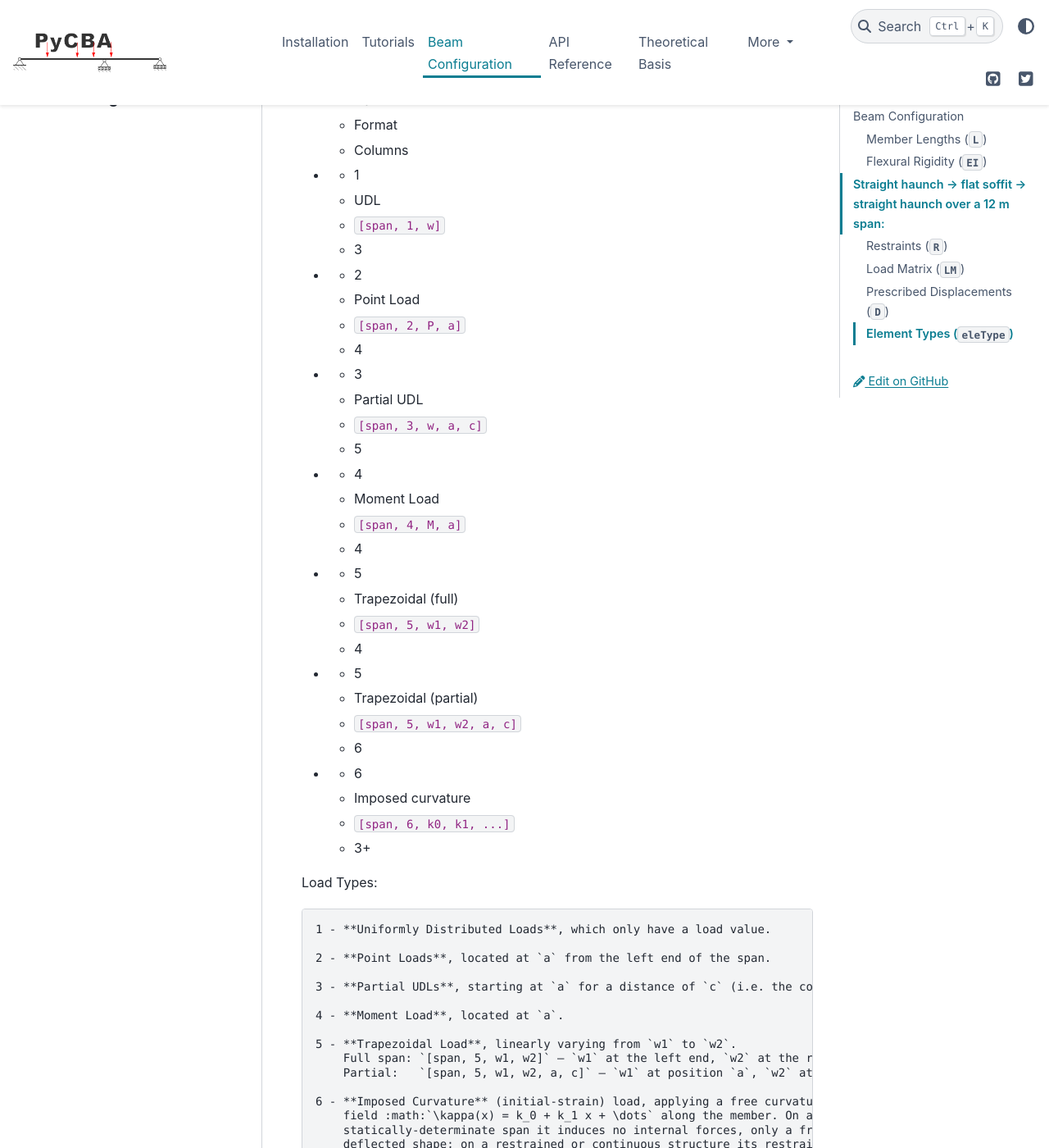
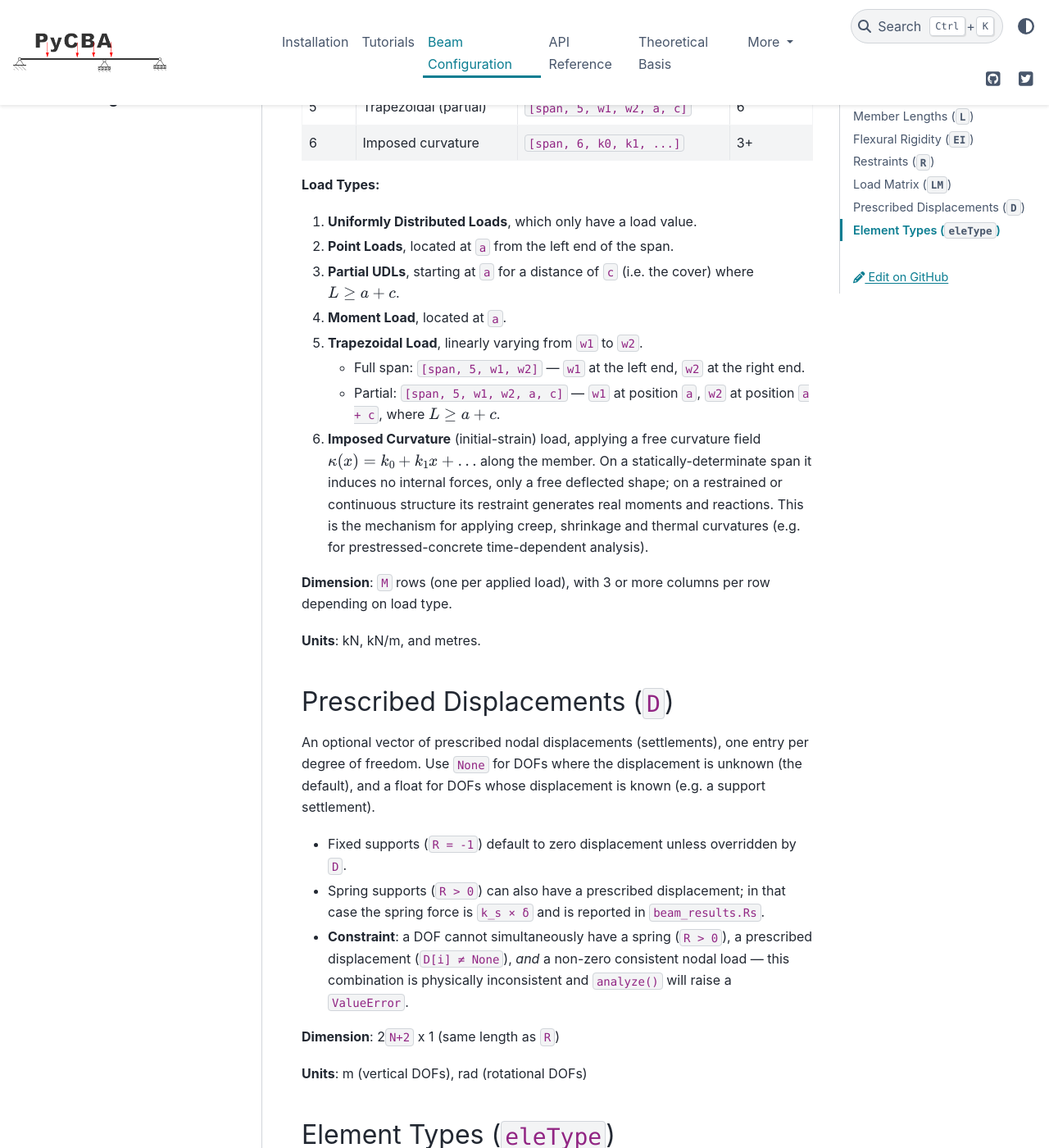
Before and after one commit to ccaprani/pycba, a Sphinx documentation site: the page built from docs/source/general.md, in a window 1280 px wide and 1400 px high, scrolled down 2337 px. Shown: the whole window at 82% size. Built offline with Sphinx 7.4.7 and the PyData theme 0.15.4, drawn with Linux system fonts in a browser that asks for light colours; some of the changed text lies outside the part shown.

Commit message:
docs: migrate to MyST Markdown; reorder + uplift Theoretical Basis
Markdown migration (MyST-Parser):
- Enable myst_parser with the dollarmath/amsmath extensions in conf.py and add
  myst-parser to docs/requirements.txt (so CI has it).
- Convert index/tutorials/api/references from .rst to MyST .md (toctree and the
  autosummary become fenced {toctree}/{eval-rst} blocks).
- Rewrite general.md and installation.md as true Markdown (they were reST in a
  .md file, so code fences, pipe tables and $math$ had rendered as literals).
- Update notebook cross-links from .rst to .md targets.

Theoretical Basis (theory.ipynb):
- Order the page semantically rather than appending: the non-prismatic element
  now sits under Elements, and imposed curvature under a new Loads section;
  Member Displacements (post-processing) moves to the end.
- Add a method overview with notation/sign conventions, a Loads / equivalent
  nodal forces section, and cross-links to tutorials/references.

Tutorial:
- Move the Example 2 & 4 legends to the upper-left so they no longer overlap
  the haunch peak.

Build is warning-free.

Co-Authored-By: Claude Opus 4.8 (1M context) <noreply@anthropic.com>

````diff
--- a/docs/requirements.txt
+++ b/docs/requirements.txt
@@ -5,6 +5,7 @@ setuptools
 scipy
 pydata-sphinx-theme
 Sphinx>=4.0
+myst-parser
 nbsphinx
 sphinx-autodoc-typehints
 pandoc
--- a/docs/source/conf.py
+++ b/docs/source/conf.py
@@ -45,9 +45,13 @@ extensions = [
     "sphinx_autodoc_typehints",
     "sphinx.ext.coverage",
     "sphinx.ext.githubpages",
-    # .. "recommonmark",
+    "myst_parser",  # Markdown (MyST) source files
     "nbsphinx",
 ]
+
+# MyST Markdown options.  ``dollarmath`` enables $...$ / $$...$$ math (matching
+# the notebooks); ``amsmath`` allows LaTeX align/bmatrix environments.
+myst_enable_extensions = ["dollarmath", "amsmath"]
 
 autodoc_member_order = "bysource"
 autosummary_generate = True  # Turn on sphinx.ext.autosummary
--- a/docs/source/general.md
+++ b/docs/source/general.md
@@ -1,10 +1,8 @@
-Beam Configuration
-==================
+# Beam Configuration
 
 The beam configuration input data is to be in the following format:
 
-Member Lengths (`L`)
---------------------
+## Member Lengths (`L`)
 
 A vector of the lengths of each member.
 
@@ -12,8 +10,7 @@ A vector of the lengths of each member.
 
 **Units**: m
 
-Flexural Rigidity (`EI`)
-------------------------
+## Flexural Rigidity (`EI`)
 
 The flexural rigidity for each member.
 
@@ -25,14 +22,14 @@ coordinate** (0 at the span start, the real span length at the end). Segments
 are added head-to-tail with `add_segment(seg_type, x, ei, degree=None)`
 (chainable), or in one line by passing a list of specs to the constructor:
 
-.. code-block:: python
-
-   import pycba as cba
-   # Straight haunch -> flat soffit -> straight haunch over a 12 m span:
-   sec = (cba.SectionEI()
-          .add_segment("linear", [0.0, 3.0], [3.0e5, 1.2e5])
-          .add_segment("const",  [3.0, 9.0], 1.2e5)
-          .add_segment("linear", [9.0, 12.0], [1.2e5, 3.0e5]))
+```python
+import pycba as cba
+# Straight haunch -> flat soffit -> straight haunch over a 12 m span:
+sec = (cba.SectionEI()
+       .add_segment("linear", [0.0, 3.0], [3.0e5, 1.2e5])
+       .add_segment("const",  [3.0, 9.0], 1.2e5)
+       .add_segment("linear", [9.0, 12.0], [1.2e5, 3.0e5]))
+```
 
 The `seg_type` is one of:
 
@@ -63,8 +60,7 @@ applied to all spans)
 
 **Units**: kNm2
 
-Restraints (`R`)
-----------------
+## Restraints (`R`)
 
 A vector of restraints for each node, as defined by the ends of each member.
 Each node has 2 degrees of freedom, vertical deflection and rotation, in that order, for each node.
@@ -76,77 +72,43 @@ Supports with a stiffness (kN/m or kNm/rad) are indicated by a positive value of
 
 **Units**: kN/m or kNm/rad or None
 
-Load Matrix (`LM`)
-------------------
+## Load Matrix (`LM`)
 
 A `List` of `Lists` representing the applied loads.
 Each entry is a single load descriptor whose length depends on the load type:
 
-.. list-table::
-   :header-rows: 1
-   :widths: 8 24 34 10
+| Type | Name | Format | Columns |
+|------|------|--------|---------|
+| 1 | UDL | `[span, 1, w]` | 3 |
+| 2 | Point Load | `[span, 2, P, a]` | 4 |
+| 3 | Partial UDL | `[span, 3, w, a, c]` | 5 |
+| 4 | Moment Load | `[span, 4, M, a]` | 4 |
+| 5 | Trapezoidal (full) | `[span, 5, w1, w2]` | 4 |
+| 5 | Trapezoidal (partial) | `[span, 5, w1, w2, a, c]` | 6 |
+| 6 | Imposed curvature | `[span, 6, k0, k1, ...]` | 3+ |
 
-   * - Type
-     - Name
-     - Format
-     - Columns
-   * - 1
-     - UDL
-     - ``[span, 1, w]``
-     - 3
-   * - 2
-     - Point Load
-     - ``[span, 2, P, a]``
-     - 4
-   * - 3
-     - Partial UDL
-     - ``[span, 3, w, a, c]``
-     - 5
-   * - 4
-     - Moment Load
-     - ``[span, 4, M, a]``
-     - 4
-   * - 5
-     - Trapezoidal (full)
-     - ``[span, 5, w1, w2]``
-     - 4
-   * - 5
-     - Trapezoidal (partial)
-     - ``[span, 5, w1, w2, a, c]``
-     - 6
-   * - 6
-     - Imposed curvature
-     - ``[span, 6, k0, k1, ...]``
-     - 3+
+**Load Types:**
 
-Load Types:
-
-    1 - **Uniformly Distributed Loads**, which only have a load value.
-
-    2 - **Point Loads**, located at `a` from the left end of the span.
-
-    3 - **Partial UDLs**, starting at `a` for a distance of `c` (i.e. the cover) where :math:`L \geq a + c`.
-
-    4 - **Moment Load**, located at `a`.
-
-    5 - **Trapezoidal Load**, linearly varying from `w1` to `w2`.
-        Full span: `[span, 5, w1, w2]` — `w1` at the left end, `w2` at the right end.
-        Partial:   `[span, 5, w1, w2, a, c]` — `w1` at position `a`, `w2` at position `a + c`, where :math:`L \geq a + c`.
-
-    6 - **Imposed Curvature** (initial-strain) load, applying a free curvature
-        field :math:`\kappa(x) = k_0 + k_1 x + \dots` along the member. On a
-        statically-determinate span it induces no internal forces, only a free
-        deflected shape; on a restrained or continuous structure its restraint
-        generates real moments and reactions. This is the mechanism for
-        applying creep, shrinkage and thermal curvatures (e.g. for
-        prestressed-concrete time-dependent analysis).
+1. **Uniformly Distributed Loads**, which only have a load value.
+2. **Point Loads**, located at `a` from the left end of the span.
+3. **Partial UDLs**, starting at `a` for a distance of `c` (i.e. the cover) where $L \geq a + c$.
+4. **Moment Load**, located at `a`.
+5. **Trapezoidal Load**, linearly varying from `w1` to `w2`.
+   - Full span: `[span, 5, w1, w2]` — `w1` at the left end, `w2` at the right end.
+   - Partial: `[span, 5, w1, w2, a, c]` — `w1` at position `a`, `w2` at position `a + c`, where $L \geq a + c$.
+6. **Imposed Curvature** (initial-strain) load, applying a free curvature field
+   $\kappa(x) = k_0 + k_1 x + \dots$ along the member. On a
+   statically-determinate span it induces no internal forces, only a free
+   deflected shape; on a restrained or continuous structure its restraint
+   generates real moments and reactions. This is the mechanism for applying
+   creep, shrinkage and thermal curvatures (e.g. for prestressed-concrete
+   time-dependent analysis).
 
 **Dimension**: `M` rows (one per applied load), with 3 or more columns per row depending on load type.
 
 **Units**: kN, kN/m, and metres.
 
-Prescribed Displacements (`D`)
-------------------------------
+## Prescribed Displacements (`D`)
 
 An optional vector of prescribed nodal displacements (settlements), one entry per degree of freedom.
 Use `None` for DOFs where the displacement is unknown (the default), and a float for DOFs whose displacement is known (e.g. a support settlement).
@@ -159,8 +121,7 @@ Use `None` for DOFs where the displacement is unknown (the default), and a float
 
 **Units**: m (vertical DOFs), rad (rotational DOFs)
 
-Element Types (`eleType`)
--------------------------
+## Element Types (`eleType`)
 
 Each member can be one of several element types, depending on the presence of hinges in the beam.
 
@@ -168,13 +129,10 @@ Each member can be one of several element types, depending on the presence of hi
 
 The element types are given by an index:
 
-    1 - fixed-fixed
-
-    2 - fixed-pinned
-
-    3 - pinned-fixed
-
-    4 - pinned-pinned
+1. fixed-fixed
+2. fixed-pinned
+3. pinned-fixed
+4. pinned-pinned
 
 **Dimension**: `N` x 1
 
````
Also changed, not shown: docs/source/api.md (renamed from docs/source/api.rst, +4 -4 lines), docs/source/index.md (added, +59 -0 lines), docs/source/index.rst (deleted, +0 -101 lines), docs/source/installation.md (+24 -18 lines), docs/source/references.md (renamed from docs/source/references.rst, +9 -12 lines), docs/source/tutorials.md (added, +13 -0 lines), docs/source/tutorials.rst (deleted, +0 -13 lines), docs/source/notebooks/nonprismatic.ipynb, docs/source/theory.ipynb.
